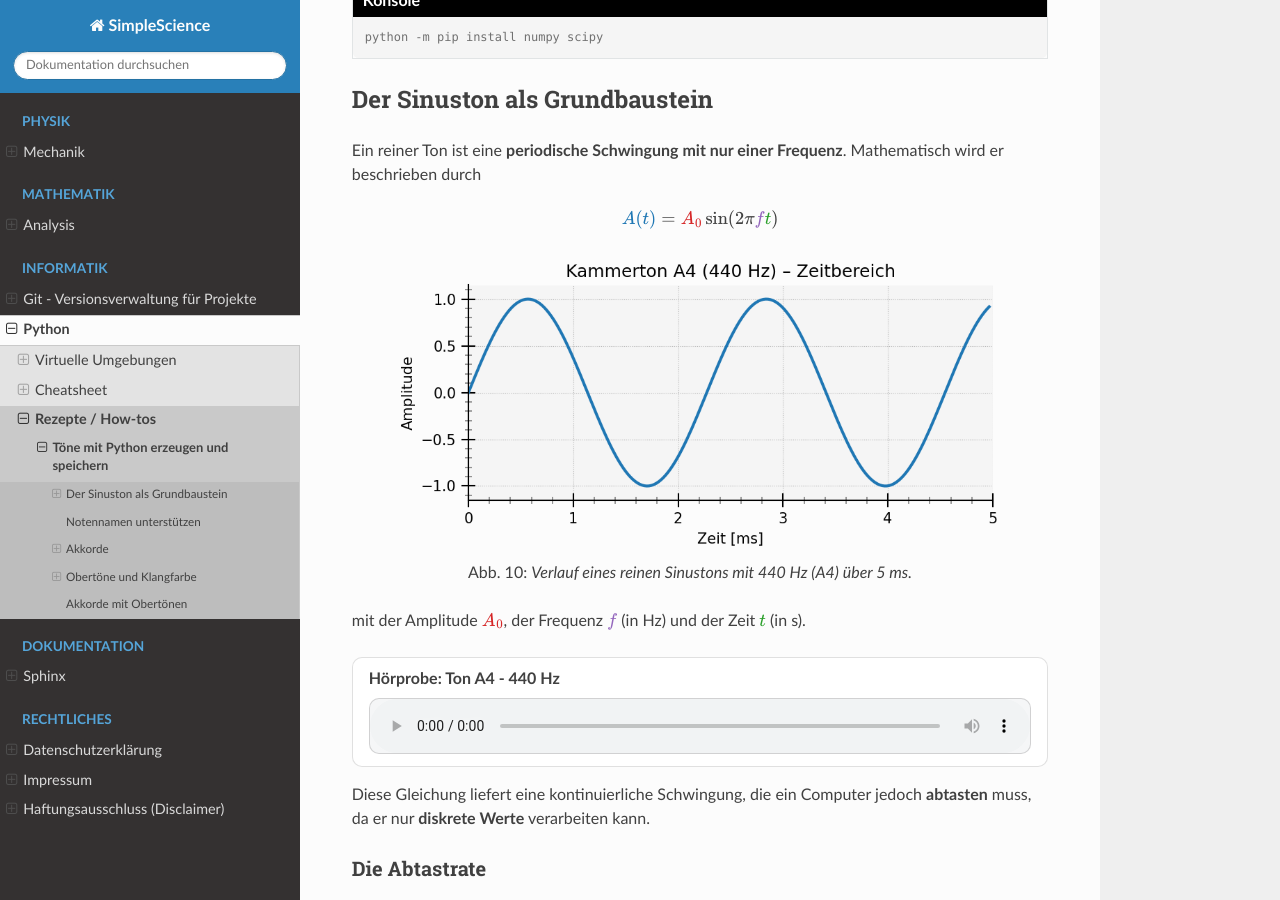
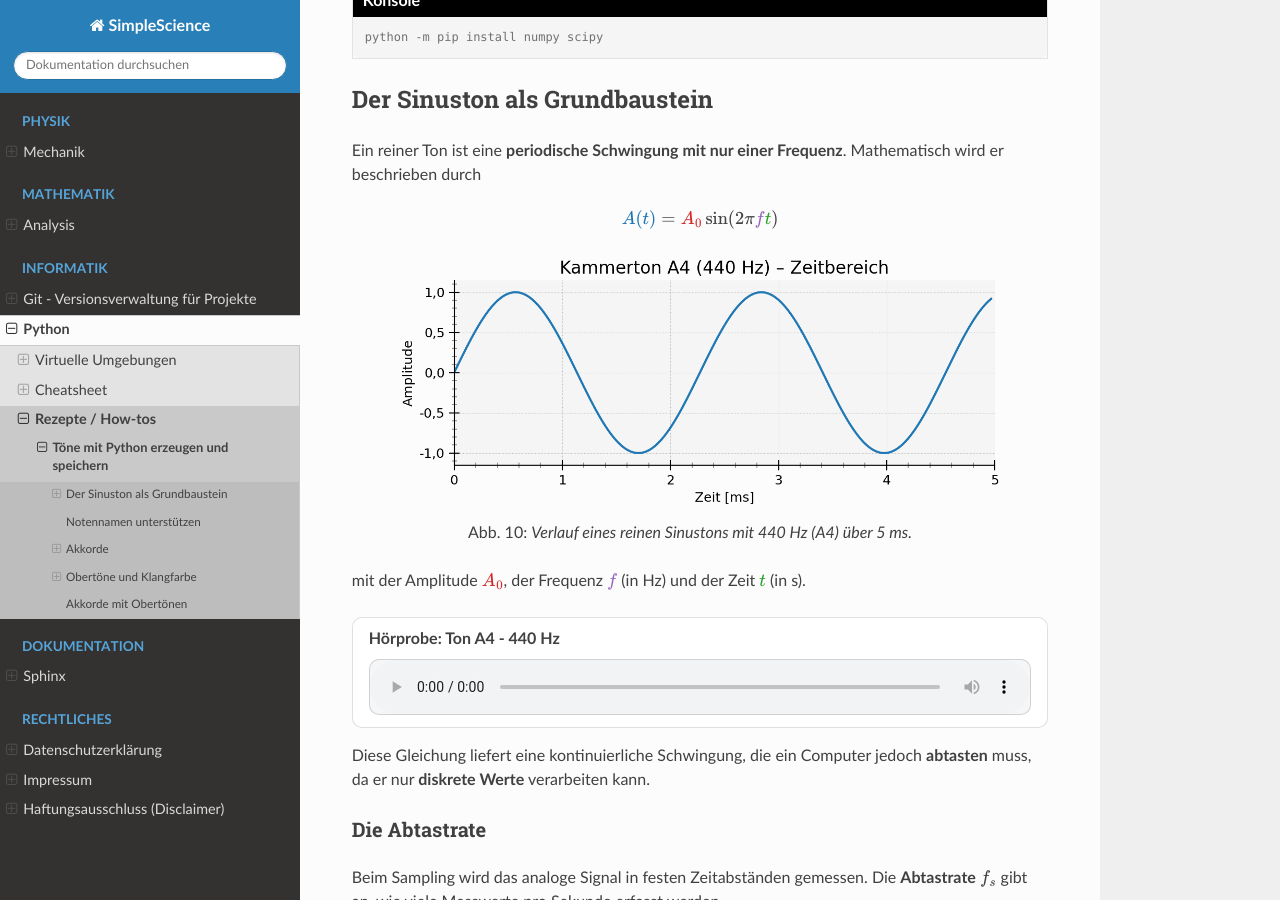
Before and after one commit to TobiasReichart/SimpleScience, a Sphinx documentation site: the page built from source/python/rezepte/audio/toene_erzeugen.md, in a window 1280 px wide and 900 px high, scrolled down 739 px. Built offline with Sphinx 7.4.7 and the Read the Docs theme 3.1.0, drawn with Linux system fonts in a browser that asks for light colours.

Commit message:
Refactor audio handling and plotting to use PlotStyle for consistent formatting; update audio paths to be relative

`````diff
--- a/source/_ext/audiocard.py
+++ b/source/_ext/audiocard.py
@@ -16,6 +16,21 @@
 from docutils.parsers.rst import Directive, directives
 import html as _html
 
+# --- NEU: Hilfsfunktion, die Pfade relativ zur aktuellen Seite macht ---------
+def _relurl(env, path: str) -> str:
+    """
+    Macht aus '_static/...' oder '_images/...' eine zur aktuellen Seite passende
+    relative URL, z. B. '../_static/...', '../../_images/...'.
+    Führende Slashes und Backslashes werden entfernt.
+    """
+    if not path:
+        return path
+    depth = env.docname.count("/")         # 'kapitel/eins' → 1 → '../'
+    prefix = "../" * depth
+    clean = path.lstrip("/").replace("\\", "/")
+    return prefix + clean
+# -----------------------------------------------------------------------------
+
 
 # ----------------------- Einzelner Player ------------------------------------
 class AudioCardDirective(Directive):
@@ -24,8 +39,10 @@
     option_spec = {"caption": directives.unchanged}
 
     def run(self) -> List[nodes.Node]:
-        audio_path = self.arguments[0]
-        caption = self.options.get("caption", "")
+        env      = self.state.document.settings.env    # ← NEU: env holen
+        audio_in = self.arguments[0]                   # z. B. "_static/audio/A4.mp3"
+        audio    = _relurl(env, audio_in)              # ← NEU: Pfad relativieren
+        caption  = self.options.get("caption", "")
 
         title_html = f'<div class="audio-title">{_html.escape(caption)}</div>' if caption else ""
         html = (
@@ -34,13 +51,13 @@
             '  <div class="audio-frame">'
             f'    <audio controls preload="metadata" class="audio-element" '
             f'           aria-label="{_html.escape(caption or "Audio")}" '
-            f'           src="{_html.escape(audio_path)}"></audio>'
+            f'           src="{_html.escape(audio)}"></audio>'
             '  </div>'
             '</div>'
         )
 
-        latex = rf"\textbf{{Audio:}} {caption or 'Datei'} ({audio_path})"
-        text  = f"Audio: {caption or 'Datei'} ({audio_path})"
+        latex = rf"\textbf{{Audio:}} {caption or 'Datei'} ({audio_in})"
+        text  = f"Audio: {caption or 'Datei'} ({audio_in})"
 
         return [nodes.raw("", html, format="html"),
                 nodes.raw("", latex, format="latex"),
@@ -56,19 +73,14 @@
     def _parse_line(self, line: str) -> Dict[str, str]:
         """Parst eine Zeile 'Name = audio | image=pfad' in dict."""
         entry: Dict[str, str] = {}
-        # Split in "linke Seite (=Name)" und "rechte Seite (=audio [ | extras])"
         if "=" in line:
             name, right = [p.strip() for p in line.split("=", 1)]
         else:
-            # wenn kein "=", verwenden wir die ganze Zeile als Pfad u. auch als Name
             name, right = line, line
         entry["name"] = name
 
-        # Rechte Seite weiter nach " | " zerlegen (Optionen)
         parts = [p.strip() for p in right.split("|")]
-        # Teil 0 = Audio-Pfad
         entry["audio"] = parts[0].strip()
-        # Restliche Teile als key=value (z. B. image=...)
         for extra in parts[1:]:
             if "=" in extra:
                 k, v = [x.strip() for x in extra.split("=", 1)]
@@ -76,6 +88,8 @@
         return entry
 
     def run(self) -> List[nodes.Node]:
+        env = self.state.document.settings.env  # ← NEU
+
         # Zeilen einlesen → Liste von Dicts: {"name","audio","image"?}
         items: List[Dict[str, str]] = []
         for raw in self.content:
@@ -85,16 +99,18 @@
             items.append(self._parse_line(line))
 
         caption   = self.options.get("caption", "")
-        first_src = items[0]["audio"] if items else ""
-        first_img = items[0].get("image", "")
+        # ← NEU: Startquellen relativieren
+        first_src = _relurl(env, items[0]["audio"]) if items else ""
+        first_img_raw = items[0].get("image", "") if items else ""
+        first_img = _relurl(env, first_img_raw) if first_img_raw else ""
 
-        # Dropdown-Optionen: wir hinterlegen data-img auf der <option>
+        # Dropdown-Optionen: value = rel. Audio-URL, data-img = rel. Bild-URL
         options_html = []
         for i, it in enumerate(items):
-            sel = " selected" if i == 0 else ""
-            name = _html.escape(it["name"])
-            audio = _html.escape(it["audio"])
-            img = _html.escape(it.get("image", ""))
+            sel   = " selected" if i == 0 else ""
+            name  = _html.escape(it["name"])
+            audio = _html.escape(_relurl(env, it["audio"]))                # ← NEU
+            img   = _html.escape(_relurl(env, it.get("image",""))) if it.get("image") else ""  # ← NEU
             options_html.append(
                 f'<option value="{audio}" data-img="{img}"{sel}>{name}</option>'
             )
@@ -102,7 +118,6 @@
 
         sel_id = f"audio-select-{id(self)}"
         title_html = f'<div class="audio-title">{_html.escape(caption)}</div>' if caption else ""
-        # figure wird anfangs gezeigt/ausgeblendet je nachdem, ob first_img existiert
         fig_style = '' if first_img else ' style="display:none"'
         first_img_attr = _html.escape(first_img) if first_img else ""
 
@@ -133,7 +148,7 @@
             '  var img   = card.querySelector(".audio-image");'
             '  if(!sel || !aud || !frame || !fig || !img) return;'
 
-            # Höhe des Players stabilisieren (minHeight)
+            # Höhe stabilisieren
             '  var lockHeight = function(){'
             '    var h = aud.getBoundingClientRect().height;'
             '    if(h > 0){ frame.style.minHeight = Math.round(h) + "px"; }'
@@ -141,7 +156,7 @@
             '  if(aud.readyState >= 1){ lockHeight(); }'
             '  aud.addEventListener("loadedmetadata", lockHeight, {passive:true});'
 
-            # Wechsel-Handler (Audio + Bild)
+            # Quelle + Bild wechseln
             '  sel.addEventListener("change", function(){'
             '    var y = window.pageYOffset || document.documentElement.scrollTop || 0;'
             '    var opt = sel.options[sel.selectedIndex];'
@@ -149,15 +164,12 @@
             '    var pic = opt.getAttribute("data-img") || "";'
             '    aud.pause(); aud.src = src; aud.load();'
             '    try { aud.focus({preventScroll:true}); } catch(e) {}'
-            '    if (pic) {'
-            '      img.src = pic; fig.style.display = "";'
-            '    } else {'
-            '      img.removeAttribute("src"); fig.style.display = "none";'
-            '    }'
+            '    if (pic) { img.src = pic; fig.style.display = ""; }'
+            '    else { img.removeAttribute("src"); fig.style.display = "none"; }'
             '    setTimeout(function(){ window.scrollTo(0, y); }, 0);'
             '  });'
 
-            # Beim Play evtl. Auto-Scroll des Browsers neutralisieren
+            # Erstes Play: Auto-Scroll neutralisieren
             '  aud.addEventListener("play", function(){'
             '    var y = window.pageYOffset || document.documentElement.scrollTop || 0;'
             '    try { aud.focus({preventScroll:true}); } catch(e) {}'
@@ -167,7 +179,6 @@
             '</script>'
         )
 
-        # Fallbacks (LaTeX/Text)
         latex_lines = [rf"\textbf{{Audio-Liste:}} {caption or ''}"]
         for it in items:
             latex_lines.append(f"- {it['name']} ({it['audio']})")
@@ -183,4 +194,4 @@
 def setup(app):
     app.add_directive("audiocard", AudioCardDirective)
     app.add_directive("audiolist", AudioListDirective)
-    return {"version": "0.5", "parallel_read_safe": True, "parallel_write_safe": True}
+    return {"version": "0.6", "parallel_read_safe": True, "parallel_write_safe": True}
--- a/source/python/rezepte/audio/toene_erzeugen.md
+++ b/source/python/rezepte/audio/toene_erzeugen.md
@@ -42,7 +42,7 @@
 
 mit der Amplitude $\red{A_{0}}$, der Frequenz $\purple{f}$ (in Hz) und der Zeit $\green{t}$ (in s).
 
-```{audiocard} ../../../_static/audio/toene_erzeugen/A4_440Hz.mp3
+```{audiocard} _static/audio/toene_erzeugen/A4_440Hz.mp3
 :caption: Hörprobe: Ton A4 - 440 Hz
 ```
 
@@ -59,7 +59,7 @@
 - 48 000 Hz – Studio- und Videotechnik
 - 96 000 Hz und mehr – High-Resolution-Audio
 
-```{figure} /_static/plots/python/rezepte/audio/plot_abtasten.png
+```{figure} ../../../_static/plots/python/rezepte/audio/plot_abtasten.png
 :width: 100%
 :align: center
 :alt: Kammerton A4 (440 Hz) im Zeitbereich
@@ -216,18 +216,18 @@
 ```{audiolist}
 :caption: Hörprobe: reiner Sinuston (4. Octave)
 
-C4 = /_static/audio/toene_erzeugen/tone_C4.mp3 | image = /_static/plots/python/rezepte/audio/plot_reiner_sinus_C4.png
-C#4 / D4b = /_static/audio/toene_erzeugen/tone_Cis4.mp3 | image = /_static/plots/python/rezepte/audio/plot_reiner_sinus_Cis4.png
-D4 = /_static/audio/toene_erzeugen/tone_D4.mp3 | image = /_static/plots/python/rezepte/audio/plot_reiner_sinus_D4.png
-D#4 / E4b = /_static/audio/toene_erzeugen/tone_Dis4.mp3 | image = /_static/plots/python/rezepte/audio/plot_reiner_sinus_Dis4.png
-E4 = /_static/audio/toene_erzeugen/tone_E4.mp3 | image = /_static/plots/python/rezepte/audio/plot_reiner_sinus_E4.png
-F4 = /_static/audio/toene_erzeugen/tone_F4.mp3 | image = /_static/plots/python/rezepte/audio/plot_reiner_sinus_F4.png
-F#4 / G4b = /_static/audio/toene_erzeugen/tone_Fis4.mp3 | image = /_static/plots/python/rezepte/audio/plot_reiner_sinus_Fis4.png
-G4 = /_static/audio/toene_erzeugen/tone_G4.mp3 | image = /_static/plots/python/rezepte/audio/plot_reiner_sinus_G4.png
-G#4 / A4b = /_static/audio/toene_erzeugen/tone_Gis4.mp3 | image = /_static/plots/python/rezepte/audio/plot_reiner_sinus_Gis4.png
-A4 = /_static/audio/toene_erzeugen/tone_A4.mp3 | image = /_static/plots/python/rezepte/audio/plot_reiner_sinus_A4.png
-A#4 / B4b = /_static/audio/toene_erzeugen/tone_Ais4.mp3 | image = /_static/plots/python/rezepte/audio/plot_reiner_sinus_Ais4.png
-B4 = /_static/audio/toene_erzeugen/tone_B4.mp3 | image = /_static/plots/python/rezepte/audio/plot_reiner_sinus_B4.png
+C4 = _static/audio/toene_erzeugen/tone_C4.mp3 | image = _static/plots/python/rezepte/audio/plot_reiner_sinus_C4.png
+C#4 / D4b = _static/audio/toene_erzeugen/tone_Cis4.mp3 | image = _static/plots/python/rezepte/audio/plot_reiner_sinus_Cis4.png
+D4 = _static/audio/toene_erzeugen/tone_D4.mp3 | image = _static/plots/python/rezepte/audio/plot_reiner_sinus_D4.png
+D#4 / E4b = _static/audio/toene_erzeugen/tone_Dis4.mp3 | image = _static/plots/python/rezepte/audio/plot_reiner_sinus_Dis4.png
+E4 = _static/audio/toene_erzeugen/tone_E4.mp3 | image = _static/plots/python/rezepte/audio/plot_reiner_sinus_E4.png
+F4 = _static/audio/toene_erzeugen/tone_F4.mp3 | image = _static/plots/python/rezepte/audio/plot_reiner_sinus_F4.png
+F#4 / G4b = _static/audio/toene_erzeugen/tone_Fis4.mp3 | image = _static/plots/python/rezepte/audio/plot_reiner_sinus_Fis4.png
+G4 = _static/audio/toene_erzeugen/tone_G4.mp3 | image = _static/plots/python/rezepte/audio/plot_reiner_sinus_G4.png
+G#4 / A4b = _static/audio/toene_erzeugen/tone_Gis4.mp3 | image = _static/plots/python/rezepte/audio/plot_reiner_sinus_Gis4.png
+A4 = _static/audio/toene_erzeugen/tone_A4.mp3 | image = _static/plots/python/rezepte/audio/plot_reiner_sinus_A4.png
+A#4 / B4b = _static/audio/toene_erzeugen/tone_Ais4.mp3 | image = _static/plots/python/rezepte/audio/plot_reiner_sinus_Ais4.png
+B4 = _static/audio/toene_erzeugen/tone_B4.mp3 | image = _static/plots/python/rezepte/audio/plot_reiner_sinus_B4.png
 ```
 
 ## Akkorde
@@ -273,12 +273,12 @@
 ```{audiolist}
 :caption: Hörprobe: Akkorde am Beispiel des Grundtons C4
 
-C4-Dur (Major) = /_static/audio/toene_erzeugen/chord_C4_Dur.mp3
-C4-Moll (Minor) = /_static/audio/toene_erzeugen/chord_C4_Moll.mp3
-C4-Vermindert (Dim) = /_static/audio/toene_erzeugen/chord_C4_Uebermaessig.mp3
-C4-Übermäßig (Aug) = /_static/audio/toene_erzeugen/chord_C4_vermindert.mp3
-C4-Sus2 = /_static/audio/toene_erzeugen/chord_C4_Sus2.mp3
-C4-Sus4 = /_static/audio/toene_erzeugen/chord_C4_Sus4.mp3
+C4-Dur (Major) = _static/audio/toene_erzeugen/chord_C4_Dur.mp3
+C4-Moll (Minor) = _static/audio/toene_erzeugen/chord_C4_Moll.mp3
+C4-Vermindert (Dim) = _static/audio/toene_erzeugen/chord_C4_Uebermaessig.mp3
+C4-Übermäßig (Aug) = _static/audio/toene_erzeugen/chord_C4_vermindert.mp3
+C4-Sus2 = _static/audio/toene_erzeugen/chord_C4_Sus2.mp3
+C4-Sus4 = _static/audio/toene_erzeugen/chord_C4_Sus4.mp3
 ```
 
 Die Zahlen geben die **Halbtonschritte** an, also Intervalle relativ zum Grundton.\
@@ -554,10 +554,10 @@
 ```{audiolist}
 :caption: Hörprobe der verschiedenen Instrumente
 
-C4 - Flöte = /_static/audio/toene_erzeugen/floete_C4.mp3
-C4 - Violine = /_static/audio/toene_erzeugen/violine_C4.mp3
-C4 - Klavier = /_static/audio/toene_erzeugen/klavier_C4.mp3
-C4 - Tuba = /_static/audio/toene_erzeugen/tuba_C4.mp3
+C4 - Flöte = _static/audio/toene_erzeugen/floete_C4.mp3
+C4 - Violine = _static/audio/toene_erzeugen/violine_C4.mp3
+C4 - Klavier = _static/audio/toene_erzeugen/klavier_C4.mp3
+C4 - Tuba = _static/audio/toene_erzeugen/tuba_C4.mp3
 ```
 
 ```{code-block} python
@@ -618,10 +618,10 @@
 ```{audiolist}
 :caption: Hörprobe der verschiedenen Instrumente
 
-C4-Dur (Major) - Flöte = /_static/audio/toene_erzeugen/C4_maj_floete.mp3
-C4-Dur (Major) - Violine = /_static/audio/toene_erzeugen/C4_maj_violine.mp3
-C4-Dur (Major) - Klavier = /_static/audio/toene_erzeugen/C4_maj_klavier.mp3
-C4-Dur (Major) - Tuba = /_static/audio/toene_erzeugen/C4_maj_tuba.mp3
+C4-Dur (Major) - Flöte = _static/audio/toene_erzeugen/C4_maj_floete.mp3
+C4-Dur (Major) - Violine = _static/audio/toene_erzeugen/C4_maj_violine.mp3
+C4-Dur (Major) - Klavier = _static/audio/toene_erzeugen/C4_maj_klavier.mp3
+C4-Dur (Major) - Tuba = _static/audio/toene_erzeugen/C4_maj_tuba.mp3
 ```
 
 ````{dropdown} hinzugefügter Quellcode: Töne mit Obertönen
--- a/source/python/rezepte/audio/toene_erzeugen_code/plot_abtasten.py
+++ b/source/python/rezepte/audio/toene_erzeugen_code/plot_abtasten.py
@@ -1,7 +1,7 @@
 from pathlib import Path
 import numpy as np
 import matplotlib.pyplot as plt
-from beautyplot import beautyplot, COLORS
+from beautyplot import PlotStyle
 
 # -- Projekt-Root finden (Marker) ----------
 def find_project_root(start: Path | None = None) -> Path:
@@ -38,18 +38,20 @@
 x_s = amp * np.sin(2 * np.pi * f0 * t_s)          # Werte auf dem Sinus
 
 # -- Plot ----------
-fig, ax = plt.subplots(figsize=(7, 3), dpi=150)
+ps = PlotStyle()
+ps.set_font(family="sans", size=12)
+fig, ax = plt.subplots(figsize=(8, 3.5), dpi=150)
 
 # „Analoger“ Wellenzug:
-ax.plot(t * 1000, x, lw=2, label="Sinus 440 Hz", color=COLORS["blue"])
+ax.plot(t * 1000, x, lw=2, label="Sinus 440 Hz", color=ps.colors["blue"])
 
 # Senkrechte Linien: von der minimalen Amplitude (ymin) bis zum jeweiligen Sinuswert
 ymin, ymax = -1.15 * amp, 1.15 * amp
 for ts, xs_val in zip(t_s, x_s):
-    ax.vlines(ts * 1000, ymin, xs_val, linewidth=0.8, color=COLORS["orange"], alpha=0.8)
+    ax.vlines(ts * 1000, ymin, xs_val, linewidth=0.8, color=ps.colors["orange"], alpha=0.8)
 
 # Punkte auf dem Wellenzug an den Abtaststellen:
-ax.scatter(t_s * 1000, x_s, s=18, zorder=3, label="Abtastwerte", color=COLORS["orange"])
+ax.scatter(t_s * 1000, x_s, s=18, zorder=3, label="Abtastwerte", color=ps.colors["orange"])
 
 # Bemaßung zwischen zwei benachbarten Abtastlinien:
 if len(t_s) >= 2:
@@ -58,13 +60,13 @@
     # Doppelpfeil:
     ax.annotate("",
                 xy=(t0, y_dim), xytext=(t1, y_dim),
-                arrowprops=dict(arrowstyle="<->", lw=1.0, color=COLORS["orange"]))
+                arrowprops=dict(arrowstyle="<->", lw=1.0, color=ps.colors["orange"]))
     # Text mittig über der Maßlinie:
     ts_ms = (t1 - t0)
     ax.text((t0 + t1) / 2, y_dim + 0.02 * (ymax - ymin),
             r"$T_s=\frac{1}{f_s}$",
             ha="center", va="bottom",
-            color="orangered")
+            color=ps.colors["orange"])
 
 # Zusatz-Label für f_s:
 ax.text(
@@ -73,7 +75,7 @@
     ha="right", va="bottom",
     bbox=dict(
         boxstyle="round,pad=0.2", # leicht gerundete Ecken
-        facecolor="white",        # Hintergrundfarbe
+        facecolor=ps.background_color,        # Hintergrundfarbe
         edgecolor="none",         # kein Rahmen
         alpha=0.9                 # leicht transparent
     )
@@ -95,7 +97,7 @@
     framealpha=0.8,    # Transparenz (1 = deckend)
 )
 
-beautyplot(fig, ax) # wird später durch Modul ersetzt
+ps.style_axes(fig, ax, comma_axis="y", decimals=1)
 
 fig.tight_layout()
 fig.savefig(PNG_PATH, dpi=150)
--- a/source/python/rezepte/audio/toene_erzeugen_code/plot_fourier_single.py
+++ b/source/python/rezepte/audio/toene_erzeugen_code/plot_fourier_single.py
@@ -6,7 +6,9 @@
 import matplotlib.pyplot as plt
 import re
 from pathlib import Path
-from beautyplot import beautyplot, COLORS
+from beautyplot import PlotStyle
+
+import time
 
 # -- Projekt-Root finden (Marker) ----------------------------------------------
 def find_project_root(start: Path | None = None) -> Path:
@@ -86,6 +88,8 @@
         A4: float = 440
 ) -> tuple[Figure, tuple[Axes, Axes]]:
 
+    ps = PlotStyle()
+    ps.set_font(family="sans", size=12)
     fig, (ax_t, ax_f) = plt.subplots(1, 2, figsize=(10, 4.5))
 
     if type(f) is str:
@@ -103,12 +107,12 @@
     t_time = np.arange(0.0, time, Ts)
     x_time = np.sin(2*np.pi*f*t_time)
 
-    ax_t.plot(t_time, x_time, lw=1.8, color=COLORS["blue"])
-    ax_t.set_xlim(left=0, right=time)
+    ax_t.plot(t_time*1e3, x_time, lw=2.0, color=ps.colors["blue"])
+    ax_t.set_xlim(left=0, right=time*1e3)
     ax_t.set_ylim(bottom=-1.2, top=1.2)
-    ax_t.set_xlabel(r"$t$ [s]")
+    ax_t.set_xlabel(r"$t$ [ms]")
     ax_t.set_ylabel("Amplitude")
-    beautyplot(fig, ax_t)
+    ps.style_axes(fig, ax_t, comma_axis="y", decimals=1)
 
     # --- Frequenzbereich ---
     T_fft = periods_fft / f              # Dauer der FFT-Zeitreihe [s]
@@ -129,8 +133,8 @@
     f0_bin = f_x[k0]
     A0 = amp[k0]                             # Amplitude am Bin
 
-    ax_f.vlines(f0_bin, 0.0, A0, linestyles="-", lw=2.0, color=COLORS["orange"])
-    ax_f.scatter([f0_bin], [A0], marker="o", s=20, color=COLORS["orange"], label=rf"$f$= {f0_bin:.1f} Hz".replace(".", ","))
+    ax_f.vlines(f0_bin, 0.0, A0, linestyles="-", lw=2.0, color=ps.colors["orange"])
+    ax_f.scatter([f0_bin], [A0], marker="o", s=20, color=ps.colors["orange"], label=rf"$f$= {f0_bin:.1f} Hz".replace(".", ","))
     ax_f.set_xlabel(r"$f$ [Hz]")
     ax_f.set_ylabel(r"|$X(f)$|")
     ax_f.set_title(f"Fourier-Analyse")
@@ -143,7 +147,7 @@
     facecolor="white", # Hintergrund (optional)
     framealpha=0.8,    # Transparenz (1 = deckend)
     )
-    beautyplot(fig, ax_f)
+    ps.style_axes(fig, ax_f, comma_axis="y", decimals=1)
 
 
 
--- a/source/python/rezepte/audio/toene_erzeugen_code/plot_tone_A4.py
+++ b/source/python/rezepte/audio/toene_erzeugen_code/plot_tone_A4.py
@@ -1,7 +1,7 @@
 from pathlib import Path
 import numpy as np
 import matplotlib.pyplot as plt
-from beautyplot import beautyplot, COLORS
+from beautyplot import PlotStyle
 
 # -- Projekt-Root finden (Marker) ----------
 def find_project_root(start: Path | None = None) -> Path:
@@ -32,14 +32,17 @@
 ymin, ymax = -1.15 * amp, 1.15 * amp
 
 # -- Plot ---
-fig, ax = plt.subplots(1, 1, figsize=(6, 3))
-ax.plot(t * 1000, x, linewidth=2, color=COLORS["blue"])
+ps = PlotStyle()
+ps.set_font(family="sans", size=12)
+fig, ax = plt.subplots(1, 1, figsize=(8, 3.5))
+ax.plot(t * 1000, x, linewidth=2, color=ps.colors["blue"])
 ax.set(title="Kammerton A4 (440 Hz) – Zeitbereich", xlabel="Zeit [ms]", ylabel="Amplitude")
 ax.set_ylim(ymin, ymax)
 ax.set_xlim(0., 5.)
+
+ps.style_axes(fig, ax, comma_axis="y", decimals=1)
+
 fig.tight_layout()
-
-beautyplot(fig, ax) # wird später durch Modul ersetzt
 
 fig.savefig(PNG_PATH, dpi=150)
 plt.close(fig)
`````
Also changed, not shown: source/_static/plots/python/rezepte/audio/plot_abtasten.png, source/_static/plots/python/rezepte/audio/plot_reiner_sinus_A4.png, source/_static/plots/python/rezepte/audio/plot_reiner_sinus_Ais4.png, source/_static/plots/python/rezepte/audio/plot_reiner_sinus_B4.png, source/_static/plots/python/rezepte/audio/plot_reiner_sinus_C4.png, source/_static/plots/python/rezepte/audio/plot_reiner_sinus_Cis4.png, source/_static/plots/python/rezepte/audio/plot_reiner_sinus_D4.png, source/_static/plots/python/rezepte/audio/plot_reiner_sinus_Dis4.png, source/_static/plots/python/rezepte/audio/plot_reiner_sinus_E4.png, source/_static/plots/python/rezepte/audio/plot_reiner_sinus_F4.png, source/_static/plots/python/rezepte/audio/plot_reiner_sinus_Fis4.png, source/_static/plots/python/rezepte/audio/plot_reiner_sinus_G4.png, source/_static/plots/python/rezepte/audio/plot_reiner_sinus_Gis4.png, source/_static/plots/python/rezepte/audio/plot_tone_A4.png, 1 other file.
